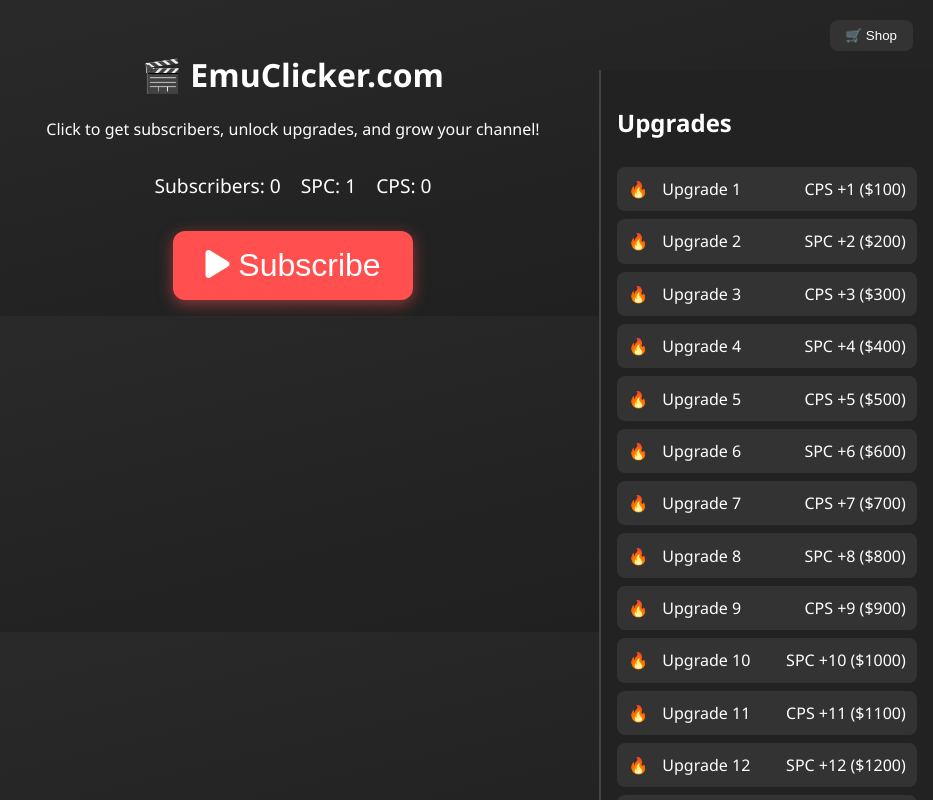
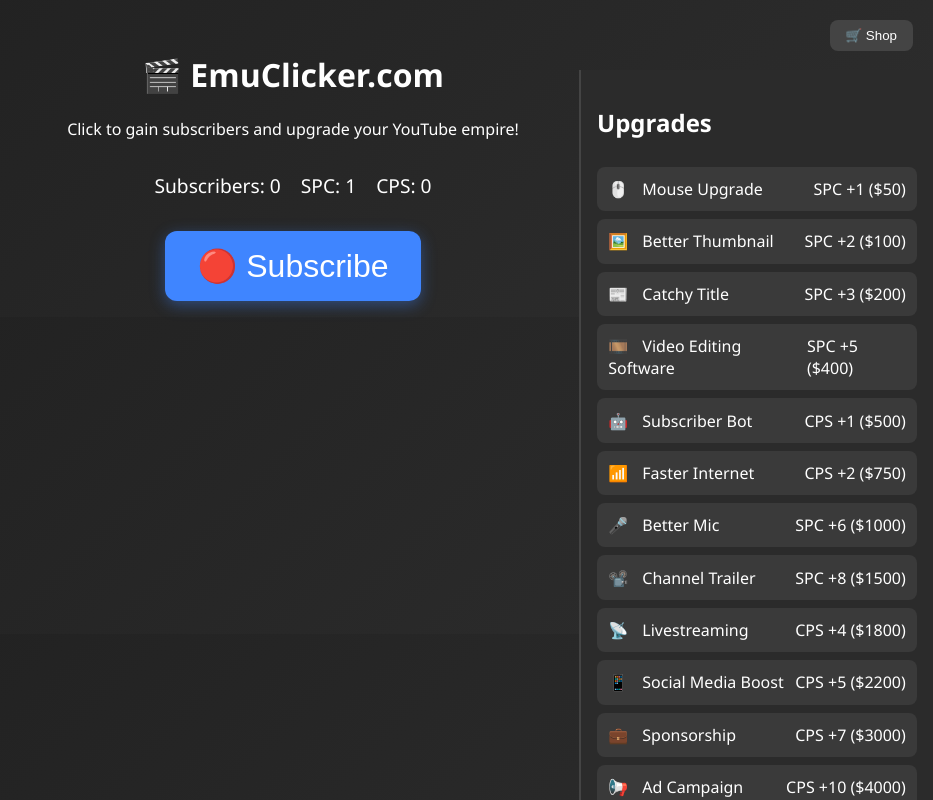
Before and after one commit to Emulation-REal/emuclicker.com, a plain HTML site: page index.html in a window 1280 px wide. Both pictures are taken after a click on the button "🛒 Shop". Shown: the whole page, without its empty margins (347-1280 px from the left). Drawn offline with Linux system fonts and the light colour scheme.

Commit message:
Update index.html

```diff
--- a/index.html
+++ b/index.html
@@ -8,8 +8,8 @@
     body {
       margin: 0;
       font-family: 'Segoe UI', sans-serif;
-      background: linear-gradient(to bottom right, #2b2b2b, #1e1e1e);
-      color: white;
+      background: linear-gradient(135deg, #1f1f1f, #2e2e2e);
+      color: #ffffff;
       display: flex;
       flex-direction: column;
       align-items: center;
@@ -38,11 +38,15 @@
       padding: 1rem 2rem;
       border: none;
       border-radius: 12px;
-      background: #ff4f4f;
+      background: #3f85ff;
       color: white;
       cursor: pointer;
-      box-shadow: 0 4px 15px rgba(255, 79, 79, 0.5);
-      transition: transform 0.1s;
+      box-shadow: 0 4px 15px rgba(63, 133, 255, 0.4);
+      transition: transform 0.1s, background 0.3s;
+    }
+
+    #click-btn:hover {
+      background: #629eff;
     }
 
     #click-btn:active {
@@ -53,7 +57,7 @@
       position: fixed;
       right: 20px;
       top: 20px;
-      background: #333;
+      background: #444;
       color: white;
       padding: 0.5rem 1rem;
       border: none;
@@ -65,10 +69,10 @@
       position: fixed;
       right: 0;
       top: 70px;
-      width: 300px;
+      width: 320px;
       max-height: 90vh;
       overflow-y: auto;
-      background: #222;
+      background: #2b2b2b;
       border-left: 2px solid #444;
       padding: 1rem;
       display: none;
@@ -80,7 +84,7 @@
     }
 
     .upgrade {
-      background: #333;
+      background: #3a3a3a;
       margin: 0.5rem 0;
       padding: 0.7rem;
       border-radius: 8px;
@@ -92,11 +96,15 @@
     }
 
     .upgrade:hover {
-      background: #444;
+      background: #4a4a4a;
     }
 
     .upgrade-icon {
       margin-right: 10px;
+    }
+
+    audio {
+      display: none;
     }
 
     @keyframes fadeIn {
@@ -108,7 +116,7 @@
 <body>
   <div class="header">
     <h1>🎬 EmuClicker.com</h1>
-    <p>Click to get subscribers, unlock upgrades, and grow your channel!</p>
+    <p>Click to gain subscribers and upgrade your YouTube empire!</p>
   </div>
 
   <div class="stats">
@@ -118,7 +126,7 @@
   </div>
 
   <div class="click-area">
-    <button id="click-btn"><i class="fas fa-play"></i> Subscribe</button>
+    <button id="click-btn">🔴 Subscribe</button>
   </div>
 
   <button id="shop-toggle">🛒 Shop</button>
@@ -128,23 +136,65 @@
     <div id="upgrade-list"></div>
   </div>
 
-  <script src="https://kit.fontawesome.com/a076d05399.js" crossorigin="anonymous"></script>
+  <audio autoplay loop>
+    <source src="https://cdn.pixabay.com/audio/2022/10/20/audio_91be85e9a2.mp3" type="audio/mpeg" />
+  </audio>
+
   <script>
     let subscribers = 0;
     let spc = 1;
     let cps = 0;
-    const upgrades = [];
 
-    for (let i = 1; i <= 50; i++) {
-      upgrades.push({
-        id: i,
-        name: `Upgrade ${i}`,
-        icon: "🔥",
-        type: i % 2 === 0 ? "spc" : "cps",
-        amount: i,
-        cost: i * 100
-      });
-    }
+    const upgrades = [
+      { name: "Mouse Upgrade", icon: "🖱️", type: "spc", amount: 1, cost: 50 },
+      { name: "Better Thumbnail", icon: "🖼️", type: "spc", amount: 2, cost: 100 },
+      { name: "Catchy Title", icon: "📰", type: "spc", amount: 3, cost: 200 },
+      { name: "Video Editing Software", icon: "🎞️", type: "spc", amount: 5, cost: 400 },
+      { name: "Subscriber Bot", icon: "🤖", type: "cps", amount: 1, cost: 500 },
+      { name: "Faster Internet", icon: "📶", type: "cps", amount: 2, cost: 750 },
+      { name: "Better Mic", icon: "🎤", type: "spc", amount: 6, cost: 1000 },
+      { name: "Channel Trailer", icon: "📽️", type: "spc", amount: 8, cost: 1500 },
+      { name: "Livestreaming", icon: "📡", type: "cps", amount: 4, cost: 1800 },
+      { name: "Social Media Boost", icon: "📱", type: "cps", amount: 5, cost: 2200 },
+      { name: "Sponsorship", icon: "💼", type: "cps", amount: 7, cost: 3000 },
+      { name: "Ad Campaign", icon: "📢", type: "cps", amount: 10, cost: 4000 },
+      { name: "Daily Uploads", icon: "📅", type: "spc", amount: 10, cost: 5000 },
+      { name: "Community Tab", icon: "💬", type: "spc", amount: 12, cost: 6000 },
+      { name: "Editing Team", icon: "👨‍💻", type: "spc", amount: 15, cost: 7500 },
+      { name: "Merchandise", icon: "👕", type: "cps", amount: 12, cost: 9000 },
+      { name: "YouTube Shorts", icon: "📱", type: "spc", amount: 18, cost: 11000 },
+      { name: "Thumbnail Designer", icon: "🎨", type: "spc", amount: 20, cost: 13000 },
+      { name: "Music Rights", icon: "🎶", type: "spc", amount: 22, cost: 15000 },
+      { name: "Giveaway", icon: "🎁", type: "cps", amount: 20, cost: 17000 },
+      { name: "Dedicated Studio", icon: "🏢", type: "spc", amount: 25, cost: 19000 },
+      { name: "Fan Meetups", icon: "👥", type: "cps", amount: 25, cost: 21000 },
+      { name: "Collab w/ Influencer", icon: "🤝", type: "spc", amount: 30, cost: 24000 },
+      { name: "Team Manager", icon: "📋", type: "cps", amount: 30, cost: 27000 },
+      { name: "Gaming Chair", icon: "🪑", type: "spc", amount: 32, cost: 30000 },
+      { name: "Dual Monitors", icon: "🖥️", type: "spc", amount: 35, cost: 34000 },
+      { name: "Studio Lights", icon: "💡", type: "spc", amount: 38, cost: 38000 },
+      { name: "Green Screen", icon: "🟩", type: "spc", amount: 40, cost: 42000 },
+      { name: "4K Camera", icon: "📸", type: "spc", amount: 45, cost: 47000 },
+      { name: "Custom PC", icon: "🧠", type: "spc", amount: 50, cost: 52000 },
+      { name: "Editor Interns", icon: "👨‍🎓", type: "cps", amount: 35, cost: 57000 },
+      { name: "Voice Coach", icon: "🗣️", type: "spc", amount: 55, cost: 63000 },
+      { name: "Top Comment Pinned", icon: "📌", type: "cps", amount: 40, cost: 70000 },
+      { name: "Website Launch", icon: "🌐", type: "spc", amount: 60, cost: 77000 },
+      { name: "Ad-Free Content", icon: "🚫", type: "cps", amount: 45, cost: 84000 },
+      { name: "Documentary Series", icon: "🎬", type: "cps", amount: 50, cost: 92000 },
+      { name: "Viral Challenge", icon: "🔥", type: "cps", amount: 55, cost: 100000 },
+      { name: "Studio Upgrade", icon: "🏗️", type: "spc", amount: 70, cost: 110000 },
+      { name: "Reality Show", icon: "📺", type: "cps", amount: 60, cost: 120000 },
+      { name: "National Ad Spot", icon: "🗽", type: "cps", amount: 65, cost: 130000 },
+      { name: "Celebrity Interview", icon: "🎤", type: "spc", amount: 75, cost: 140000 },
+      { name: "Streaming Partnership", icon: "📡", type: "cps", amount: 70, cost: 150000 },
+      { name: "App Release", icon: "📲", type: "cps", amount: 75, cost: 160000 },
+      { name: "YouTube Original", icon: "🎞️", type: "spc", amount: 80, cost: 170000 },
+      { name: "Creator Award", icon: "🏆", type: "spc", amount: 85, cost: 180000 },
+      { name: "TV Appearance", icon: "📺", type: "cps", amount: 80, cost: 190000 },
+      { name: "Book Deal", icon: "📚", type: "spc", amount: 90, cost: 200000 },
+      { name: "World Tour", icon: "🌍", type: "cps", amount: 85, cost: 210000 },
+    ];
 
     const subsDisplay = document.getElementById('subscribers');
     const spcDisplay = document.getElementById('spc');
@@ -165,7 +215,7 @@
         subscribers -= upg.cost;
         if (upg.type === "spc") spc += upg.amount;
         else cps += upg.amount;
-        upg.cost = Math.floor(upg.cost * 1.5); // Price increases each time
+        upg.cost = Math.floor(upg.cost * 1.6); // price inflation
         renderUpgrades();
         updateStats();
       }
@@ -192,13 +242,13 @@
     setInterval(() => {
       subscribers += cps / 10;
       updateStats();
-    }, 100); // 10x per second for smooth gain
+    }, 100); // 10 updates per second
 
     shopToggle.onclick = () => {
       shop.classList.toggle("visible");
     };
 
-    // Initialize
+    // Init
     renderUpgrades();
     updateStats();
   </script>
```
